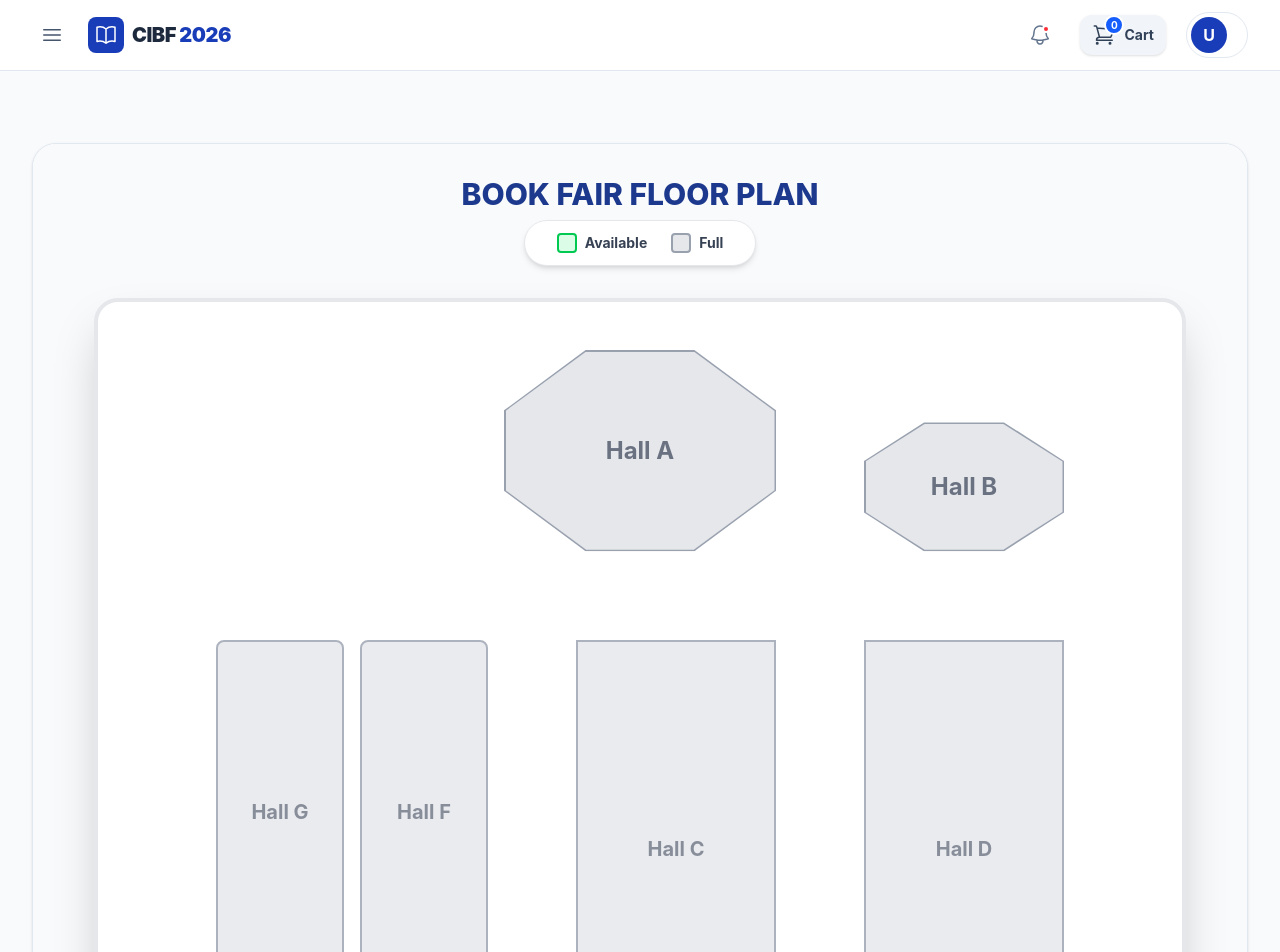
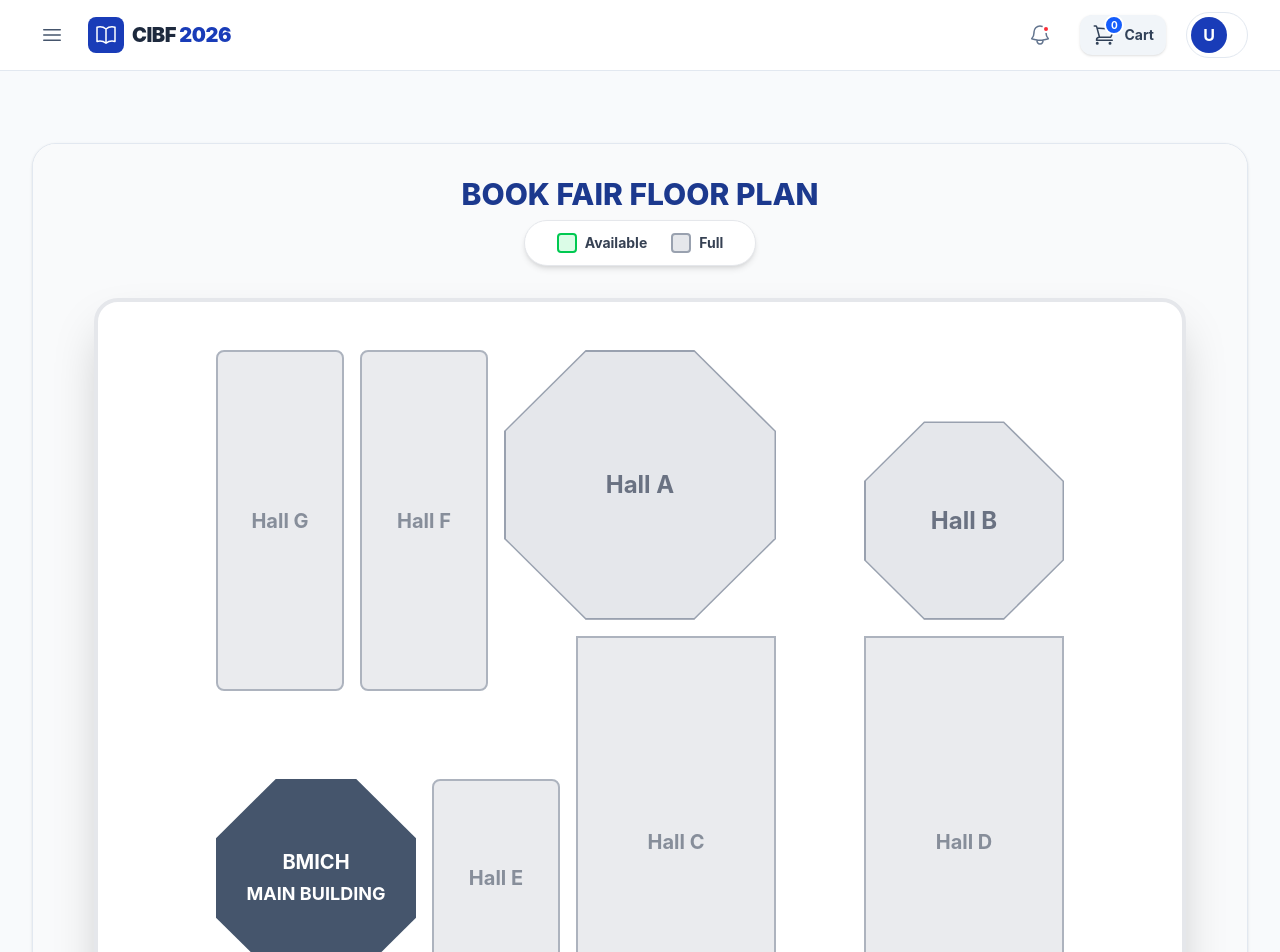
Before and after one commit to BGYKanishka/architecture_project, a React app in the folder frontend/: page /dashboard in a window 1280 px wide. Shown: the top 952 px of the page. Built offline with nearby package versions, Linux system fonts and the light colour scheme; no server answers; sample sign-in values are in the browser's storage; the HTML template or start-up script is replaced by a standard one.

Commit message:
update Hallmap

```diff
--- a/frontend/src/components/HallMap.jsx
+++ b/frontend/src/components/HallMap.jsx
@@ -76,21 +76,21 @@ const HallMap = ({ getHallStatus, onHallClick }) => {
             </div>
 
             <div className="bg-white p-6 rounded-3xl shadow-2xl border-4 border-gray-200 relative">
-                <div className="grid grid-cols-12 grid-rows-14 gap-4 w-full max-w-4xl aspect-[12/14] mx-auto bg-white rounded-2xl p-6">
+                <div className="grid grid-cols-12 grid-rows-10 gap-4 w-full max-w-4xl aspect-[12/10] mx-auto bg-white rounded-2xl p-6">
 
 
-                    <div className="col-start-5 col-span-4 row-start-1 row-span-3 z-10">
+                    <div className="col-start-5 col-span-4 row-start-1 row-span-4 z-10">
                         <Octagon name="Hall A" status={getHallStatus("Hall A")} onClick={() => onHallClick("Hall A")} />
                     </div>
-                    <div className="col-start-10 col-span-3 row-start-2 row-span-2 z-10">
+                    <div className="col-start-10 col-span-3 row-start-2 row-span-3 z-10">
                         <Octagon name="Hall B" status={getHallStatus("Hall B")} onClick={() => onHallClick("Hall B")} />
                     </div>
 
 
-                    <div className="col-start-1 col-span-2 row-start-5 row-span-5">
+                    <div className="col-start-1 col-span-2 row-start-1 row-span-5">
                         <MapBlock name="Hall G" height="h-full" status={getHallStatus("Hall G")} onClick={() => onHallClick("Hall G")} />
                     </div>
-                    <div className="col-start-3 col-span-2 row-start-5 row-span-5">
+                    <div className="col-start-3 col-span-2 row-start-1 row-span-5">
                         <MapBlock name="Hall F" height="h-full" status={getHallStatus("Hall F")} onClick={() => onHallClick("Hall F")} />
                     </div>
                     <div className="col-start-6 col-span-3 row-start-5 row-span-6">
@@ -100,7 +100,7 @@ const HallMap = ({ getHallStatus, onHallClick }) => {
                         <Wing name="Hall D" type="right" status={getHallStatus("Hall D")} onClick={() => onHallClick("Hall D")} />
                     </div>
 
-                    <div className="col-start-1 col-span-4 row-start-11 row-span-3 z-0">
+                    <div className="col-start-1 col-span-3 row-start-7 row-span-3 z-0">
                         <div className="w-full h-full bg-slate-600 text-white flex flex-col items-center justify-center font-bold text-center shadow-2xl p-4 leading-tight"
                             style={{ clipPath: "polygon(30% 0%, 70% 0%, 100% 30%, 100% 70%, 70% 100%, 30% 100%, 0% 70%, 0% 30%)" }}>
                             <span className="text-xs md:text-xl">BMICH</span>
@@ -108,7 +108,7 @@ const HallMap = ({ getHallStatus, onHallClick }) => {
                         </div>
                     </div>
 
-                    <div className="col-start-8 col-span-2 row-start-11 row-span-3">
+                    <div className="col-start-4 col-span-2 row-start-7 row-span-3">
                         <MapBlock name="Hall E" height="h-full" status={getHallStatus("Hall E")} onClick={() => onHallClick("Hall E")} />
                     </div>
                 </div>
```
